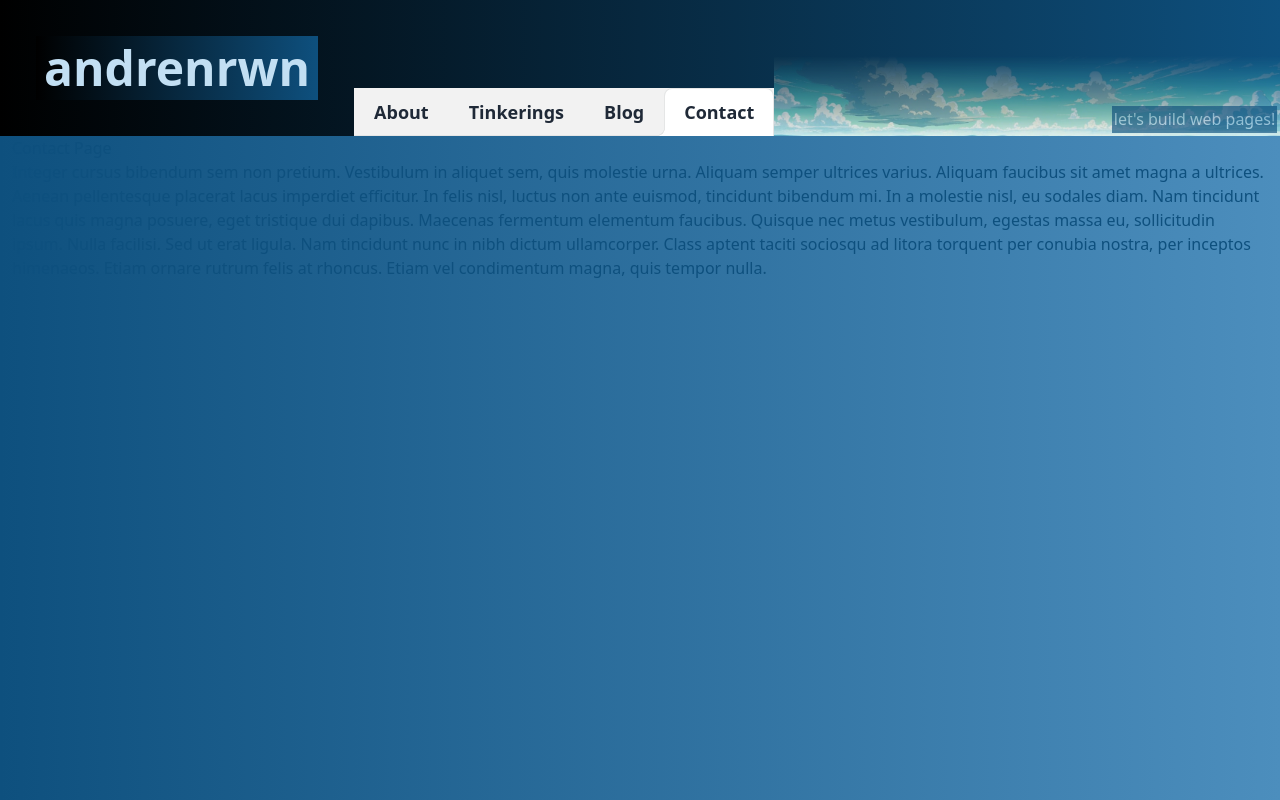
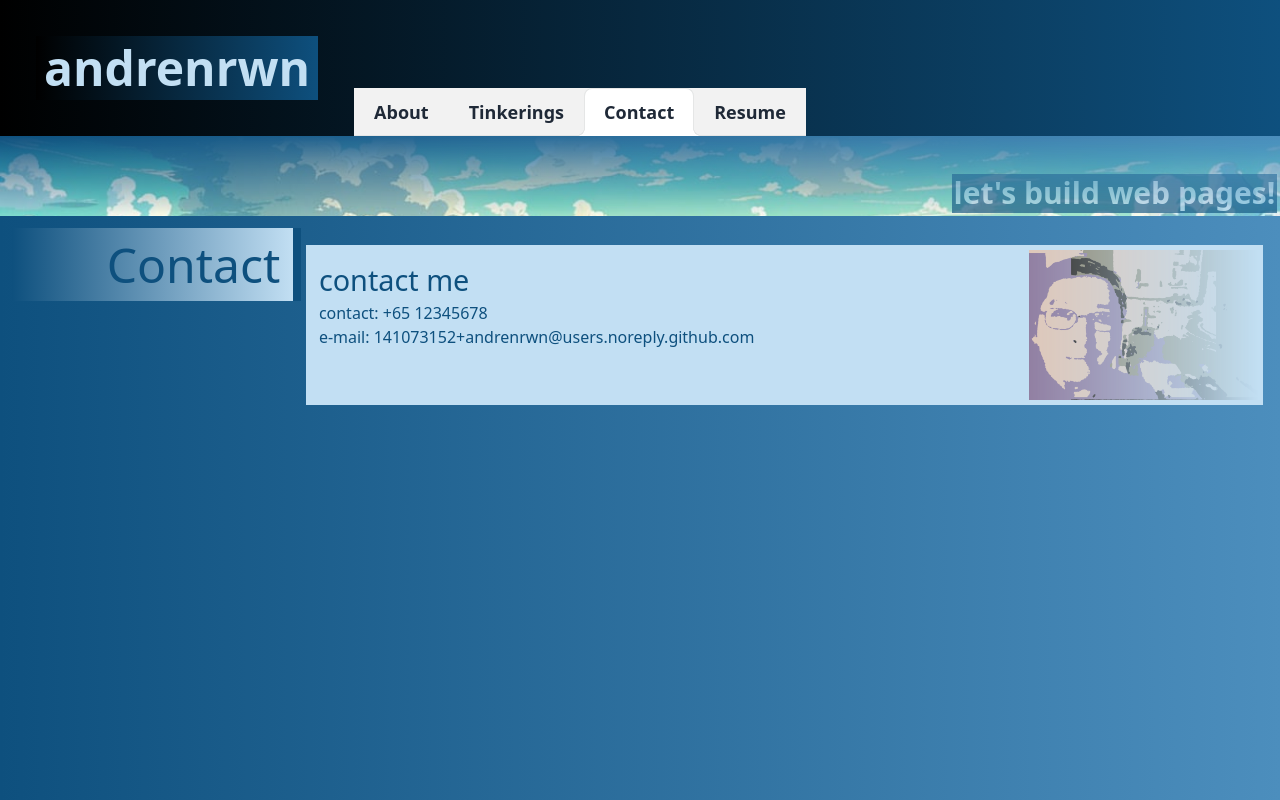
Before and after one commit to andrenrwn/mywebsite, a React (Vite) app: page /Contact in a window 1280 px wide. Shown: the top 800 px of the page. Built offline with nearby package versions, Linux system fonts and the light colour scheme.

Commit message:
Added resume and contact page

```diff
--- a/src/App.jsx
+++ b/src/App.jsx
@@ -11,8 +11,8 @@ function App() {
       <header>
         <h1 className="text-5xl font-bold fg-primary m-9 p-2">andrenrwn</h1>
         <Nav />
-        <section className="hero"><h3>let's build web pages!</h3></section>
       </header>
+      <section className="hero"><h3 className="text-3xl font-bold">let's build web pages!</h3></section>
       <main className="mx-3 flex flex-col min-h-screen">
         <Outlet />
       </main>
--- a/src/components/NavTabs.jsx
+++ b/src/components/NavTabs.jsx
@@ -8,8 +8,8 @@ function NavTabs() {
   const menuItems = [
     { link: "/About", name: "About" },
     { link: "/Tinkerings", name: "Tinkerings" },
-    { link: "/Blog", name: "Blog" },
     { link: "/Contact", name: "Contact" },
+    { link: "/Resume", name: "Resume" },
   ];
 
   return (
--- a/src/index.css
+++ b/src/index.css
@@ -100,6 +100,21 @@ aside {
   flex: 1 1 73%; /* grow right to fill the 75% column */
 }
 
+/* style for any articles */
+.content article {
+    display: flex;
+    justify-content: space-between;
+    margin: 5px;
+    padding: 5px;
+    text-transform: lowercase;
+    line-height: 1.5;
+    background-color: var(--head-color);
+  }
+
+  article h2 {
+    font-size: 1.8rem;
+  }
+
 /* Requirement: Photo or avatar */
 .photoavatar {
   float: right;
@@ -129,17 +144,7 @@ aside {
 
 /* .card styles to select works */
 .card {
-  position: relative;
-  padding-top: 20px;
-  display: inline-block;
-  margin: 1%;
-  padding: 0;
-  width: calc(48% - 20px);
-  max-width: calc(48% - 20px);
-  height: 35vh;
-  max-height: 35vh;
   overflow: hidden;
-  flex: 1 1 calc(48% - 20px);
   border: 5px solid;
   border-color: var(--head-dark-color);
   box-shadow: 5px 5px 5px rgba(0, 0, 0, 0.75);
--- a/src/pages/About.jsx
+++ b/src/pages/About.jsx
@@ -1,13 +1,24 @@
 export default function About() {
   return (
-    <div>
-      <h1>About Page</h1>
-      <h2>welcome to my website</h2>
-      <p>
-        i am a tech enthusiast who loves to tinker and make things work. i am currently having fun dabbling in full
-        stack app development. this site links to web applications that i have worked on. any feedback and ideas are
-        greatly appreciated
-      </p>
+    <div className="">
+      <div>
+        <aside className="mt-3">
+          <h1 className="text-5xl">About</h1>
+        </aside>
+        <section className="content m-2">
+          <article className="">
+            <div className="m-2">
+              <h2>Welcome to my website</h2>
+              <p className="mt-3">
+                I am a tech enthusiast who loves to tinker and make things work. I am currently having fun dabbling in
+                full stack app development. This site links to web applications that I have worked on. Any feedback and
+                ideas are greatly appreciated.
+              </p>
+            </div>
+            <img src="./assets/images/photo_avatar.png" class="photoavatar" alt="my profile photo" />
+          </article>
+        </section>
+      </div>
     </div>
   );
 }
--- a/src/pages/Blog.jsx
+++ /dev/null
@@ -1,22 +0,0 @@
-export default function Blog() {
-  return (
-    <div>
-      <h1>Blog Page</h1>
-      <p>
-        Donec a volutpat quam. Curabitur nec varius justo, sed rutrum ligula.
-        Curabitur pellentesque turpis sit amet eros iaculis, a mollis arcu
-        dictum. Ut vel ante eget massa ornare placerat. Etiam nisl orci, finibus
-        sodales volutpat et, hendrerit ut dolor. Suspendisse porta dictum nunc,
-        sed pretium risus rutrum eget. Nam consequat, ligula in faucibus
-        vestibulum, nisi justo laoreet risus, luctus luctus mi lacus sit amet
-        libero. Class aptent taciti sociosqu ad litora torquent per conubia
-        nostra, per inceptos himenaeos. Mauris pretium condimentum tellus eget
-        lobortis. Interdum et malesuada fames ac ante ipsum primis in faucibus.
-        Donec placerat accumsan mi, ut congue neque placerat eu. Donec nec ipsum
-        in velit pellentesque vehicula sit amet at augue. Maecenas aliquam
-        bibendum congue. Pellentesque semper, lectus non ullamcorper iaculis,
-        est ligula suscipit velit, sed bibendum turpis dui in sapien.
-      </p>
-    </div>
-  );
-}
--- a/src/pages/Contact.jsx
+++ b/src/pages/Contact.jsx
@@ -1,20 +1,28 @@
 export default function Contact() {
   return (
-    <div>
-      <h1>Contact Page</h1>
-      <p>
-        Integer cursus bibendum sem non pretium. Vestibulum in aliquet sem, quis
-        molestie urna. Aliquam semper ultrices varius. Aliquam faucibus sit amet
-        magna a ultrices. Aenean pellentesque placerat lacus imperdiet
-        efficitur. In felis nisl, luctus non ante euismod, tincidunt bibendum
-        mi. In a molestie nisl, eu sodales diam. Nam tincidunt lacus quis magna
-        posuere, eget tristique dui dapibus. Maecenas fermentum elementum
-        faucibus. Quisque nec metus vestibulum, egestas massa eu, sollicitudin
-        ipsum. Nulla facilisi. Sed ut erat ligula. Nam tincidunt nunc in nibh
-        dictum ullamcorper. Class aptent taciti sociosqu ad litora torquent per
-        conubia nostra, per inceptos himenaeos. Etiam ornare rutrum felis at
-        rhoncus. Etiam vel condimentum magna, quis tempor nulla.
-      </p>
+    <div className="">
+      <div>
+        <aside className="mt-3">
+          <h1 className="text-5xl">Contact</h1>
+        </aside>
+        <section className="content m-2">
+          <article className="">
+            <div className="m-2">
+              <h2>Contact Me</h2>
+              <p>
+                Contact: <a href="tel:+6512345678">+65 12345678</a>
+              </p>
+              <p>
+                E-mail:{" "}
+                <a href="mailto: 141073152+andrenrwn@users.noreply.github.com">
+                  141073152+andrenrwn@users.noreply.github.com
+                </a>
+              </p>
+            </div>
+            <img src="./assets/images/photo_avatar.png" class="photoavatar" alt="my profile photo" target="_blank" />
+          </article>
+        </section>
+      </div>
     </div>
   );
 }
--- /dev/null
+++ b/src/pages/Resume.jsx
@@ -0,0 +1,33 @@
+export default function Resume() {
+  return (
+    <div className="">
+    <div>
+      <aside className="mt-3">
+        <h1 className="text-5xl">Resume</h1>
+      </aside>
+      <section className="content m-2">
+        <article className="">
+          <div className="m-2">
+            <h2>Tech is interesting! Here are some I have worked with:</h2>
+            <p className="mt-3">
+►Web development • HTTP • CSS • HTML5 • expressJs • Model-View-Controller (handlebars) • ORM (Object Relational Modelling) w/ Sequelize • Mongoose • React • JWT<br/>
+►Programming • Bash • Perl • Awk • sed • TCL • C • C++ •  Pascal • Javascript • JQuery • Python • NodeJS • BASIC • LISP • FORTRAN <br/>
+►Development • VSCode • ESLint • Babel • Webpack • JSDoc • gdb • Git/GitHub<br/>
+►APIs/Frameworks • MERN • LAMP • Google Place • Google Map • Unsplash • Openweather • OpenAI • Tailwind CSS • DaisyUI • bcrypt • inquirer • blessed<br/>
+►Databases  • MongoDB • MySQL • MSSQL • Atlas<br/>
+►Deployment • AWS • Google Cloud • Heroku • Netlify • Render<br/>
+►Web design • Adobe Photoshop, Dreamweaver • GIMP • Lucidchart • Figma <br/>
+►System engineering • Linux • Windows Server • Vmware ESX  <br/>
+►Networking & System administration • tcpdump • tshark • wireshark • fiddler • Insomnia • Postman • httpwatch • netcat • iptables • Wi-Fi 6 • apachebench • tcpreplay • dnsperf • ixia/spirent • sipp • jmeter • VPN • VXLAN • Ethernet • arp • LACP • IP • Ipv6 • dhcp • rip • ospf • bgp • bfd • IP-IP • GRE • L2TP • VXLAN • TCP • UDP • SCTP •HTTP • ICAP • WCCP • MQTT • Diameter • Radius • SIP • RTSP • FTP • TFTP • POP3 • DNS • bind • DDNS • unbound • TACACS+ • Load-balancing • LDAP • SNMP • REST • RRD • Solarwinds • HP Openview • splunk • VRRP • TCP/IP • 3gpp PCRF • deep packet inspection • traffic steering • bandwidth control • SMPP<br/>
+►Cybersecurity • TLS • SSL VPN (DTLS) • SSL proxying • PPTP • L3 Firewalls • L7 Firewalls • Web Application Firewalls • Bot defense • DDOS mitigation • Authentication<br/>
+►Project management • Visio • Ganttproject • RFP • RFP Response • Proposals<br/>
+            </p>
+            <a href="./assets/resume_andrenrwn.pdf" className="my-3 btn btn-primary">Download Resume</a>
+          </div>
+          <img src="./assets/images/photo_avatar.png" class="photoavatar" alt="my profile photo" target="_blank"/>
+        </article>
+      </section>
+    </div>
+  </div>
+  );
+}
--- a/src/pages/Tinkerings.jsx
+++ b/src/pages/Tinkerings.jsx
@@ -144,18 +144,22 @@ export default function Tinkerings() {
   ];
 
   return (
-    <div className="">
-      <h1>Tinkerings</h1>
-      <h2>Some of the things I tinker with</h2>
+    <div className="fg-primary text-primary">
+      <div>
+        <aside className="mt-3">
+          <h1 className="text-5xl">Tinkerings</h1>
+          <h2 className="text-3xl">(my works)</h2>
+        </aside>
+        <div className="grid grid-cols-2">
           {myworks.map((item) => {
             return (
-          <section>
-            <a className="card" alt="coming soon" href="#headerid">
+              <section className="m-2">
+                <a className="card" alt="coming soon" href={item.link} target="_blank">
                   <label className="cardlabel">
-                <h3>{item.name}</h3>
+                    <h3 className="text-2xl font-bold">{item.name}</h3>
                     <details>
-                  <summary>{item.technology}</summary>
-                  <p>{item.description}</p>
+                      <summary className="">{item.technology}</summary>
+                      <p className="text-sm">{item.description}</p>
                     </details>
                   </label>
                   <img src={"../assets/images/" + item.image} className="cardimage" alt={item.altimage} />
@@ -164,5 +168,7 @@ export default function Tinkerings() {
             );
           })}
         </div>
+      </div>
+    </div>
   );
 }
```
Also changed, not shown: src/main.jsx (+5 -5 lines), 1 other file (tests, documents, lock files or other folders). Lines whose indentation alone changed are shown as unchanged.
